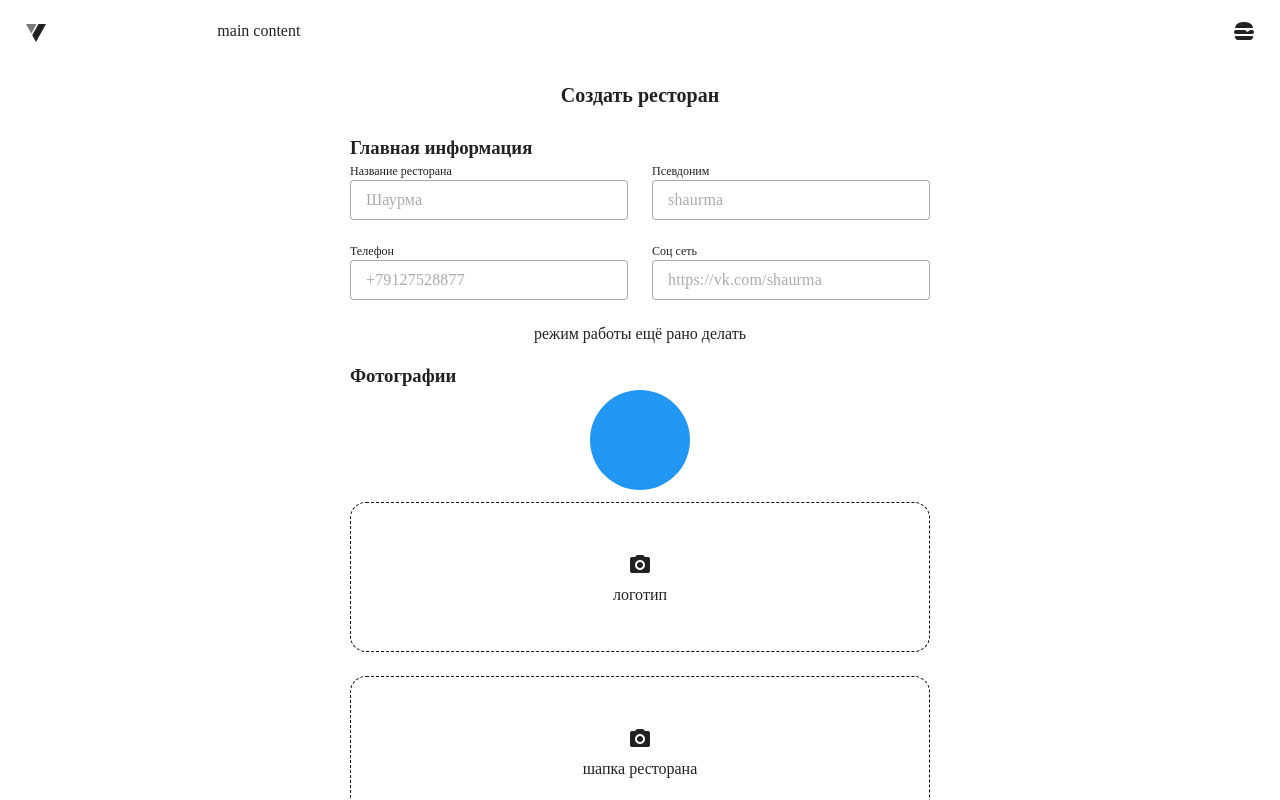
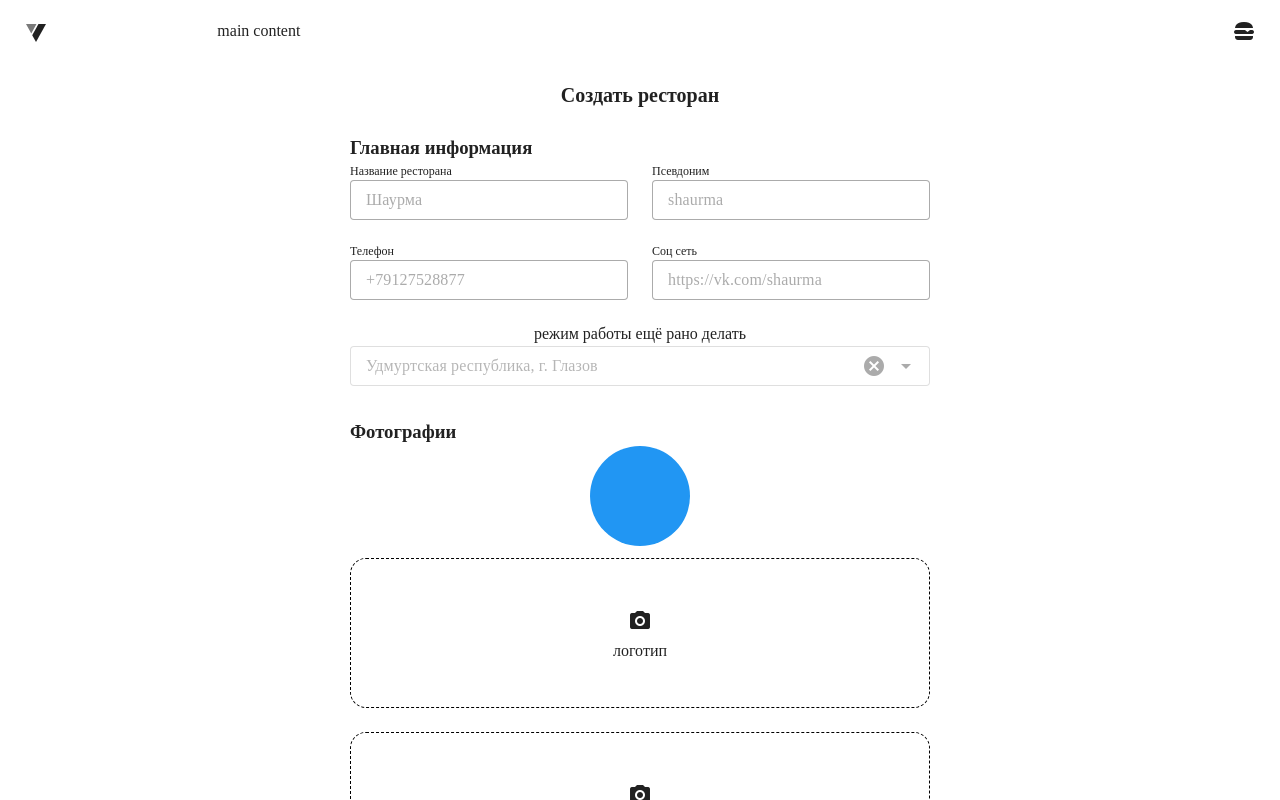
Before and after one commit to qbit-club/uslugi, a Nuxt app: page /rest/create in a window 1280 px wide. Shown: the top 800 px of the page. Built offline with nearby package versions, Linux system fonts and the light colour scheme.

Commit message:
add location

```diff
--- a/pages/rest/create.vue
+++ b/pages/rest/create.vue
@@ -61,7 +61,7 @@ const { meta, handleSubmit, validate } = useForm({
       return true
     },
     socialMedia(value: string) {
-      let regexp =/(\b(https?|ftp|file):\/\/[-A-Z0-9+&@#\/%?=~_|!:,.;]*[-A-Z0-9+&@#\/%=~_|])/ig;
+      let regexp = /(\b(https?|ftp|file):\/\/[-A-Z0-9+&@#\/%?=~_|!:,.;]*[-A-Z0-9+&@#\/%=~_|])/ig;
       if (!regexp.test(value?.trim())) return 'неправильный формат'
 
       return true
@@ -80,6 +80,17 @@ let tables = ref<Table[]>([{
   seatsNumber: 1
 }])
 let imagesFormData = new FormData()
+let location = ref<any>({
+  name: 'Удмуртская республика, г. Глазов',
+  shortName: 'Глазов',
+  type: 'Point',
+  coordinates: [
+    52.663446,
+    58.135907
+  ]
+})
+let possibleLocations = ref([])
+let locationSearchRequest = ref<String>('')
 
 /**
  * если нет столиков, то добавляем столик на 1 этаже с 1 номером
@@ -149,7 +160,8 @@ const submit = handleSubmit(async values => {
   loading.value = true
   let toSend = {
     ...values,
-    tables: tables.value
+    tables: tables.value,
+    location: location.value
   }
 
   let res = await restStore.create(toSend)
@@ -205,6 +217,16 @@ const submit = handleSubmit(async values => {
               }}</i>
           </div>
           режим работы ещё рано делать
+
+          <v-autocomplete hide-details density="compact" v-model="location" v-model:search="locationSearchRequest"
+            :items="possibleLocations" item-title="name" placeholder="Место" item-value="geo" variant="outlined"
+            clearable class="w-100 mb-4" disabled>
+            <template v-slot:no-data>
+              <div class="pt-2 pr-4 pb-2 pl-4">
+                {{ locationSearchRequest.trim().length < 3 ? "Минимум 3 символа" : "Не найдено" }} </div>
+            </template>
+          </v-autocomplete>
+
           <h3 class="w-100 mt-4">Фотографии</h3>
           <v-avatar :image="logoPreview" size="100" color="blue"></v-avatar>
           <LogoInput :title="'логотип'" @uploadImage="uploadLogo" />
--- a/types/rest.interface.ts
+++ b/types/rest.interface.ts
@@ -5,5 +5,6 @@ export interface Rest {
   alias: string
   phone: string
   socialMedia: string
+  location: object
   tables: Table[]
 }
```
